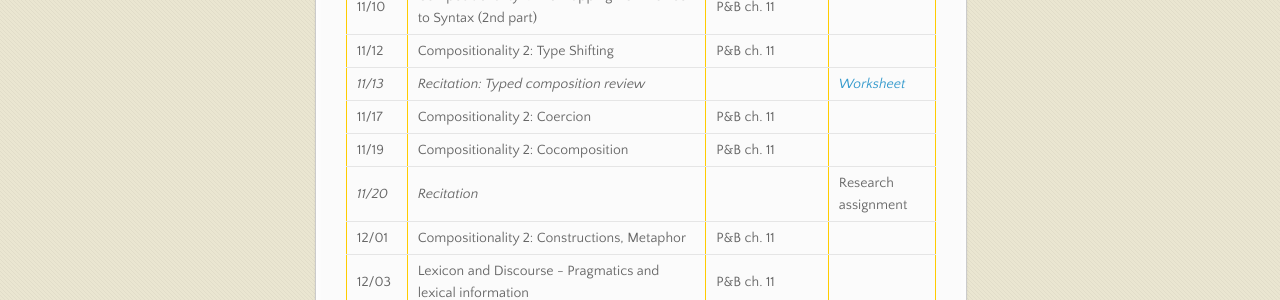
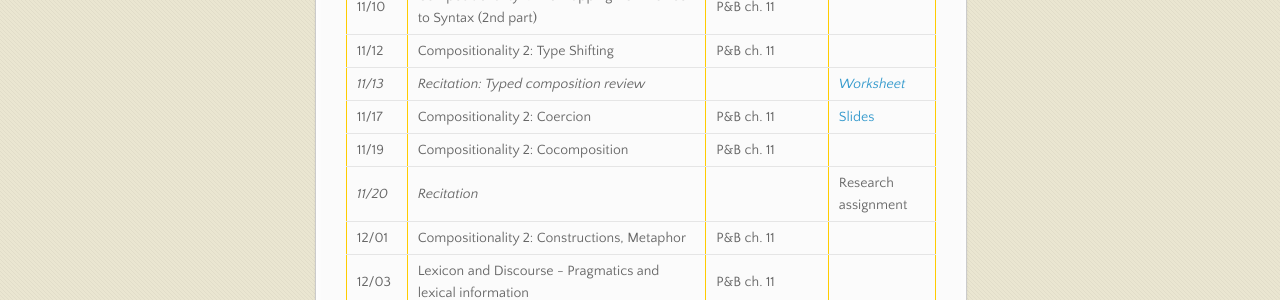
Before and after one commit to the-lexicon-2020/the-lexicon-2020.github.io, a Jekyll site: the page built from _pages/index.markdown, in a window 1280 px wide and 900 px high, scrolled down 2168 px. Shown: the part 479-779 px from the top of the window. Built offline with Jekyll 4.4.1, drawn with Linux system fonts in a browser that asks for light colours; our own code applies the rules of GitHub Pages for plain Markdown files.

Commit message:
update schedule 11/17

```diff
--- a/_pages/index.markdown
+++ b/_pages/index.markdown
@@ -62,7 +62,7 @@ Professor [James Pustejovsky](mailto:jamesp@brandeis.edu)
 11/10 | Compositionality 1: The Mapping from Lexicon to Syntax (2nd part) | P&B ch. 11 |
 11/12 | Compositionality 2:  Type Shifting | P&B ch. 11 |
 *11/13* | *Recitation: Typed composition review* | | *[Worksheet](https://docs.google.com/document/d/15CVNaLTSZqqcveEaqy1UsyyMm-91gxdJGbnJHrh9lM8/edit?usp=sharing)*
-11/17 | Compositionality 2: Coercion | P&B ch. 11 |
+11/17 | Compositionality 2: Coercion | P&B ch. 11 | [Slides](http://gl-tutorials.org/wp-content/uploads/2017/07/2017-Lecture5-July-21st-as-given.pdf)
 11/19 | Compositionality 2: Cocomposition | P&B ch. 11 |
 *11/20* | *Recitation* | | Research assignment
 12/01 | Compositionality 2: Constructions, Metaphor | P&B ch. 11 |
```
